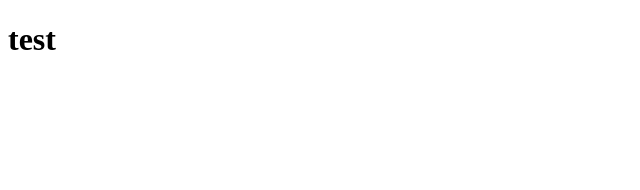
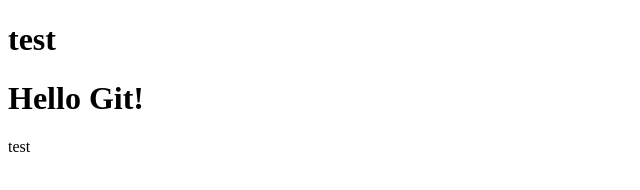
Before and after one commit to weronika789/git-weronika, a plain HTML site: page index.html in a window 1280 px wide. Shown: the whole page, without its empty margins (0-640 px from the left). Drawn offline with Linux system fonts and the light colour scheme.

Commit message:
rozwiazano konflikt

```diff
--- a/index.html
+++ b/index.html
@@ -6,5 +6,7 @@
 <body>
     <h1>test</h1>
 
+    <h1>Hello Git!</h1>
+    test
 </body>
 </html>
```
